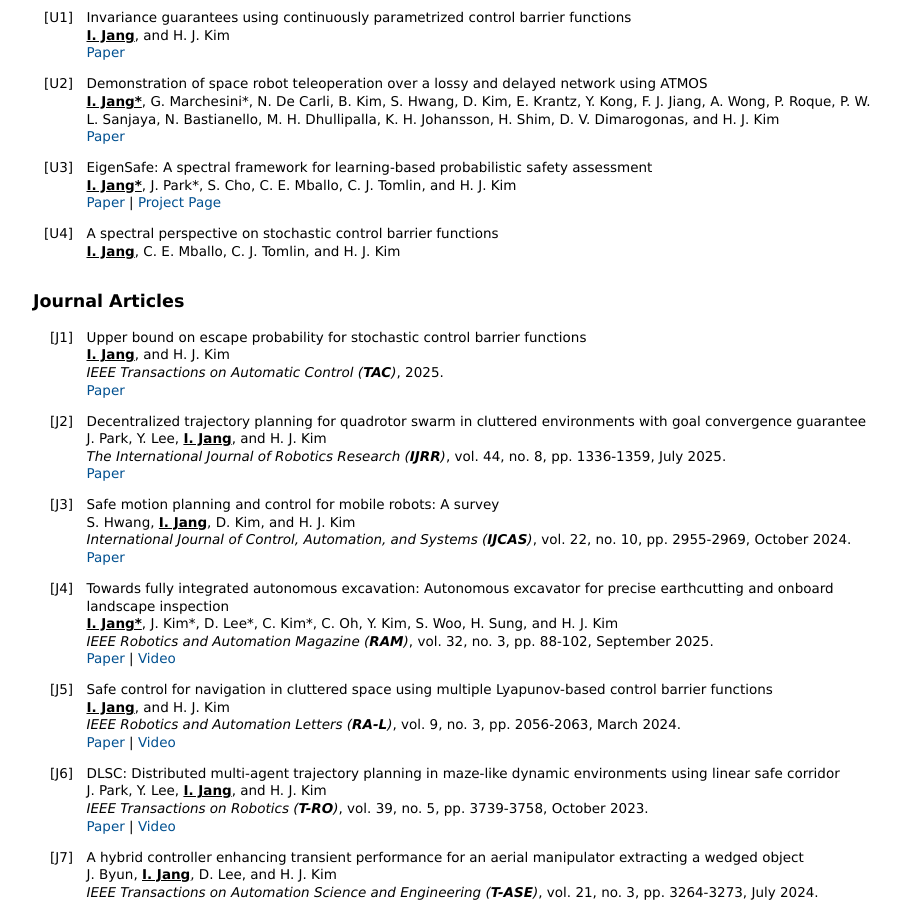
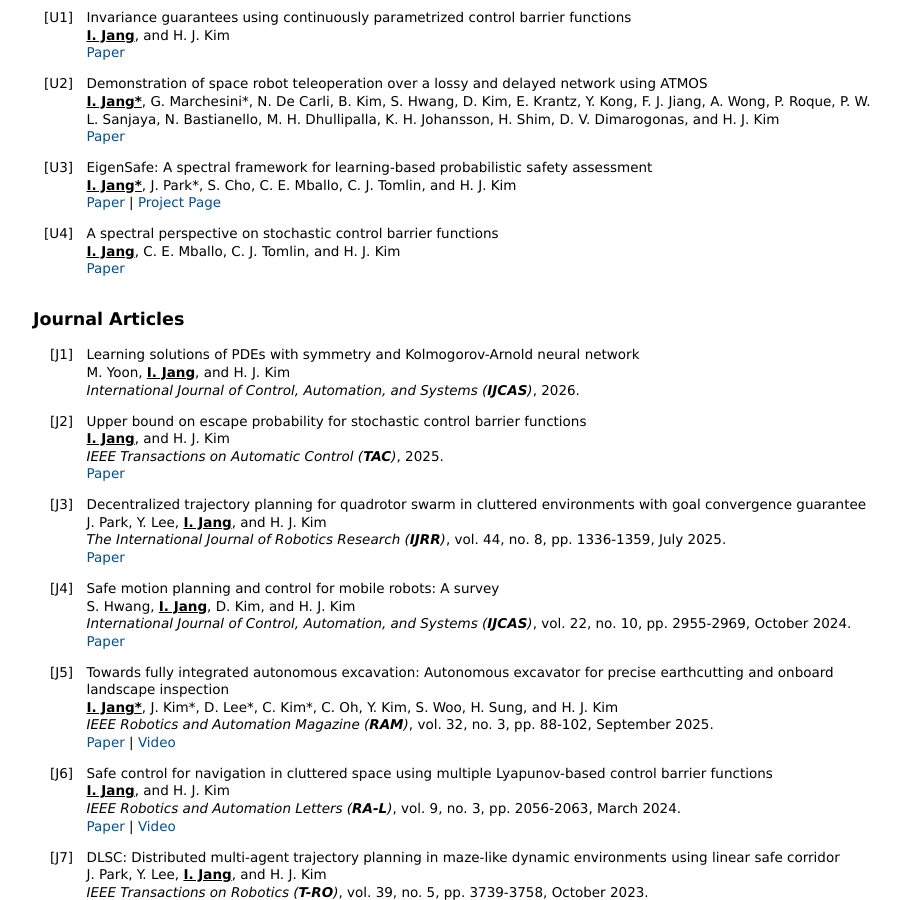
Before and after one commit to janginkyu/janginkyu.github.io, a Jekyll site: the page built from publications.md, in a window 1280 px wide and 900 px high, scrolled down 412 px. Shown: the whole window, without its empty margins (182-1083 px from the left). Built offline with Jekyll 4.4.1, drawn with Linux system fonts in a browser that asks for light colours.

Commit message:
Update publications.yml

```diff
--- a/_data/publications.yml
+++ b/_data/publications.yml
@@ -53,10 +53,22 @@
         - C. E. Mballo
         - C. J. Tomlin
         - H. J. Kim
+      links:
+        - name: Paper
+          link: https://arxiv.org/abs/2603.19813
 
 - title: Journal Articles
   classname: j
   publications:
+    - title: Learning solutions of PDEs with symmetry and Kolmogorov-Arnold neural network
+      authors:
+        - M. Yoon
+        - I. Jang
+        - H. J. Kim
+      journal:
+        name: International Journal of Control, Automation, and Systems
+        abrv: IJCAS
+        date: 2026
 
     - title: Upper bound on escape probability for stochastic control barrier functions
       authors:
@@ -369,7 +381,7 @@
         abrv: ICRA
       links:
         - name: Paper
-          link: https://arxiv.org/abs/2502.01092
+          link: https://doi.org/10.1109/ICRA55743.2025.11128371
         - name: Video
           link: https://www.youtube.com/watch?v=pZ9nvobevcs
 
```
